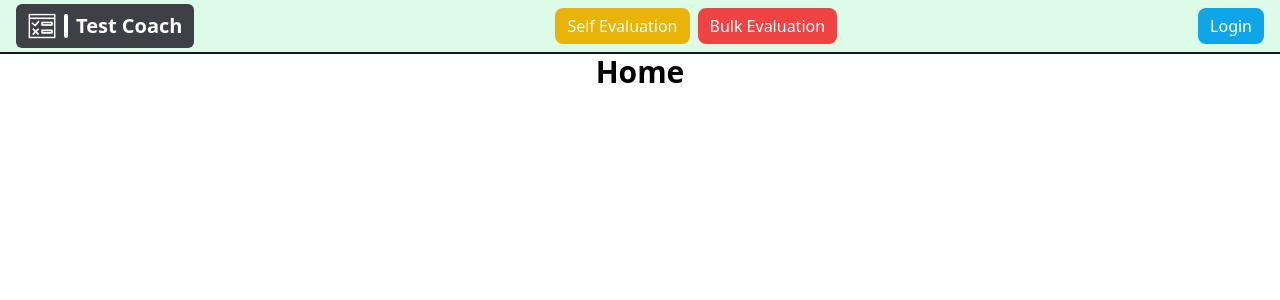
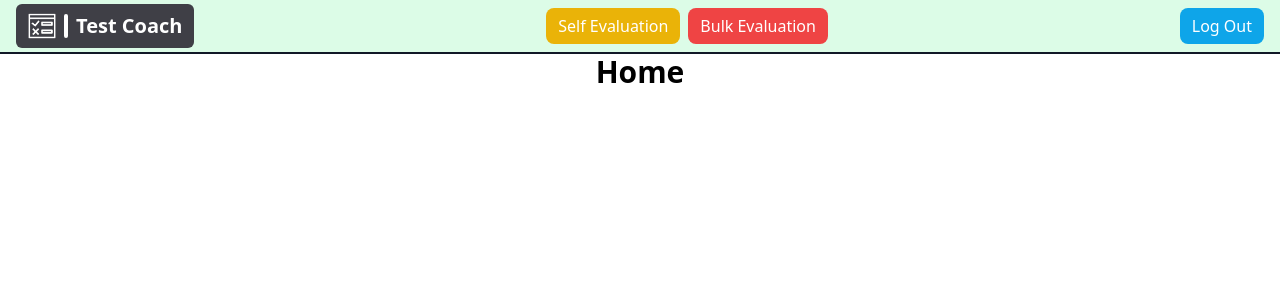
Before and after one commit to hiddentraveler/testCoach_frontend, a React (Vite) app: page / in a window 1280 px wide. Shown: the top 300 px of the page. Built offline with nearby package versions, Linux system fonts and the light colour scheme.

Commit message:
changed login button on navbar to logout and redirect

```diff
--- a/src/components/Navbar.jsx
+++ b/src/components/Navbar.jsx
@@ -2,6 +2,10 @@ import { Link } from "react-router-dom";
 import logo from "./../assets/logo.png";
 
 function Navbar() {
+  function handleLogOut() {
+    localStorage.removeItem("user");
+    window.location.assign("/login");
+  }
   return (
     <div className="flex justify-between items-center px-4 py-1 border-b-2 border-gray-900 bg-green-100">
       <Link
@@ -31,13 +35,12 @@ function Navbar() {
         </Link>
       </div>
 
-      <Link
-        to="/login"
-        type="button"
+      <button
+        onClick={handleLogOut}
         className="text-white bg-sky-500 hover:bg-sky-600 font-medium rounded-lg text-base px-3 py-1.5 text-center inline-flex items-center"
       >
-        Login
-      </Link>
+        Log Out
+      </button>
     </div>
   );
 }
```
